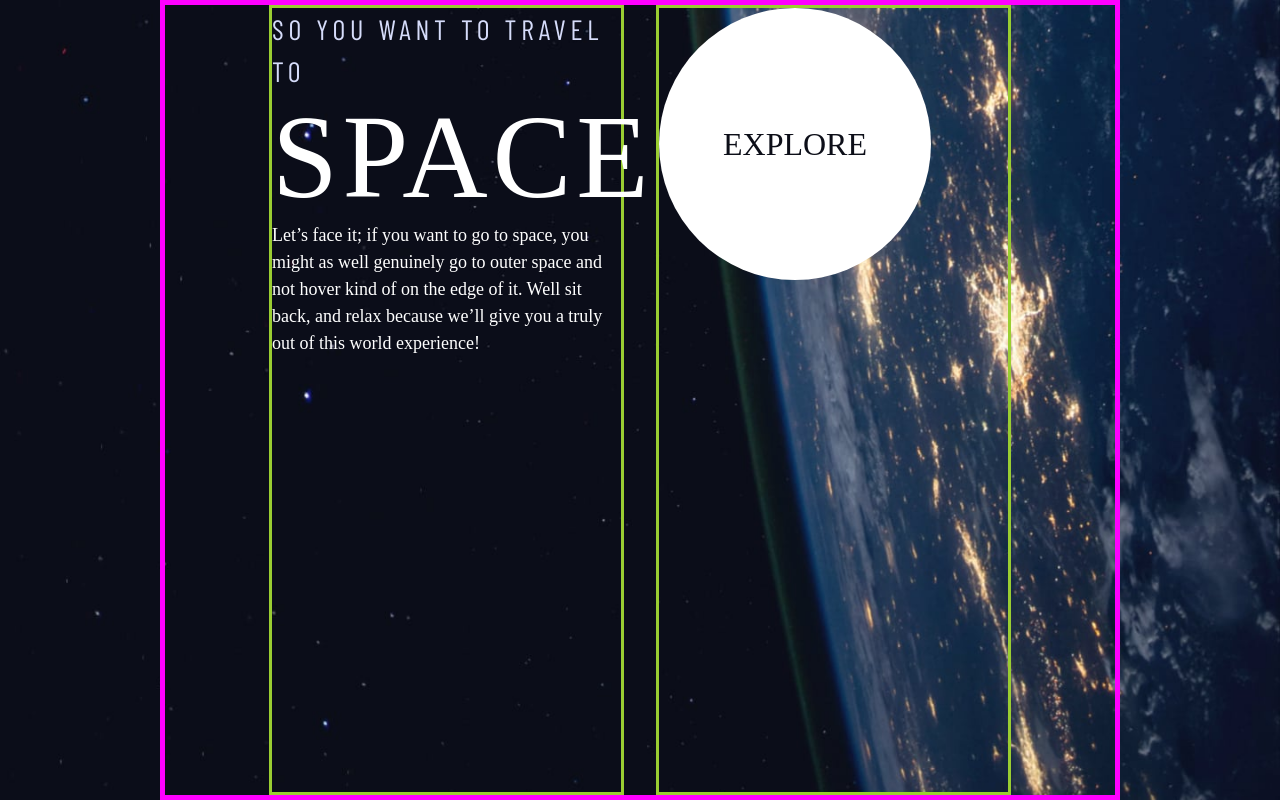
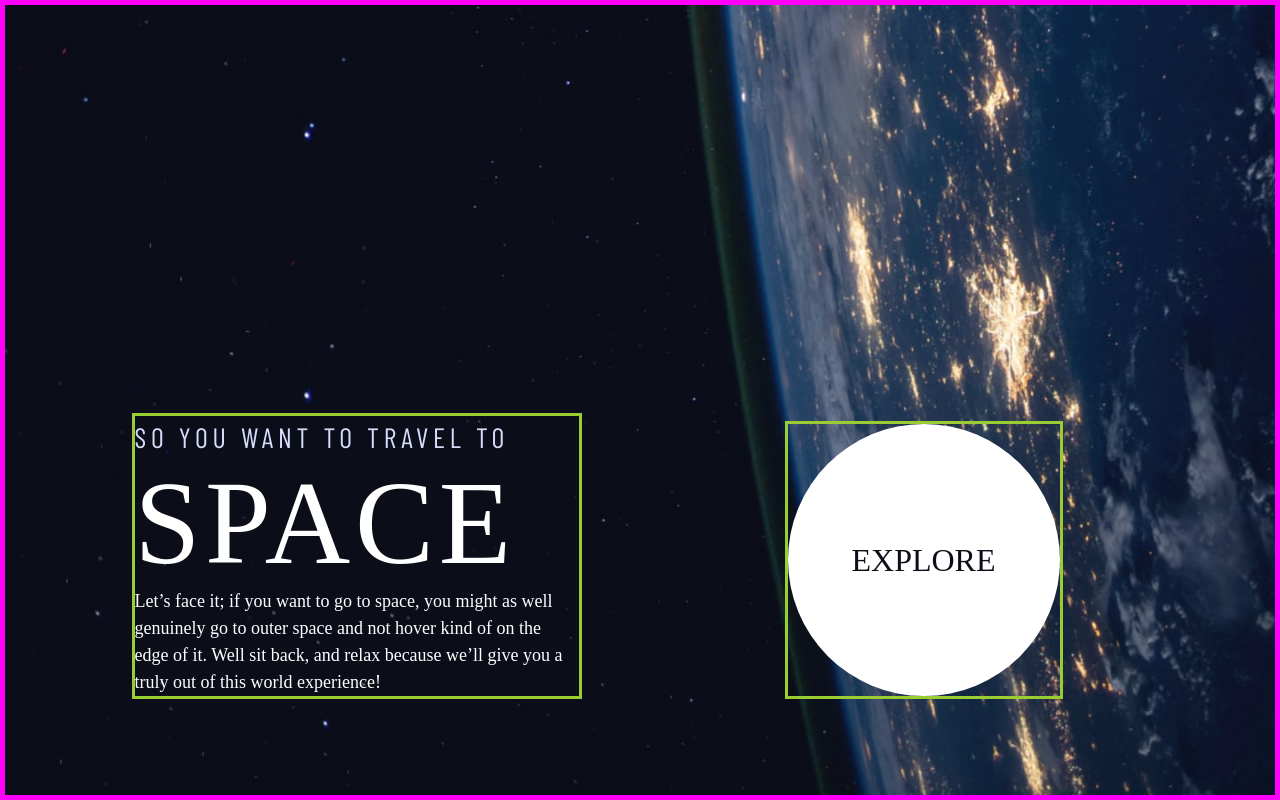
Before and after one commit to JulienLEUILLIER/spaceproject, a React app: page / in a window 1280 px wide. Built offline with nearby package versions, Linux system fonts and the light colour scheme; a web font is replaced by a local one.

Commit message:
Home layout finalized

```diff
--- a/src/components/Home/Home.tsx
+++ b/src/components/Home/Home.tsx
@@ -4,7 +4,7 @@ import LargeButton from './LargeButton'
 
 const Home = () => {
   return (
-      <MainContentComponent leftComponent={<HomeText />} rightComponent={<LargeButton />}/>
+      <MainContentComponent className={'grid-container--home'} leftComponent={<HomeText />} rightComponent={<LargeButton />}/>
   )
 }
 
--- a/src/components/MainContent/MainContentComponent.styles.ts
+++ b/src/components/MainContent/MainContentComponent.styles.ts
@@ -5,10 +5,17 @@ export const Wrapper = styled.div`
   display: grid;
   min-height: 100vh;
   text-align: center;
+  place-items: center;
+  padding-inline: 1rem;
 
   > * {
     border: 3px solid yellowgreen;
     max-width: 50ch;
+  }
+
+  &.grid-container--home {
+    padding-bottom: max(6rem, 10vh);
+    align-items: end;
   }
 
   @media (min-width: 45rem) {
--- a/src/components/MainContent/MainContentComponent.tsx
+++ b/src/components/MainContent/MainContentComponent.tsx
@@ -3,11 +3,12 @@ import { Wrapper } from "./MainContentComponent.styles"
 interface MainContentComponentProps {
     leftComponent: JSX.Element;
     rightComponent: JSX.Element;
+    className: string
 }
 
-const MainContentComponent = ({leftComponent, rightComponent}: MainContentComponentProps) => {
+const MainContentComponent = ({leftComponent, rightComponent, className}: MainContentComponentProps) => {
     return (
-        <Wrapper className="container">
+        <Wrapper className={className}>
             {leftComponent}
             {rightComponent}
         </Wrapper>
--- a/src/hooks/useImage.ts
+++ b/src/hooks/useImage.ts
@@ -33,6 +33,7 @@ const useImage = (routeComponent: JSX.Element) => {
         for(const view of possibleViews) {
           currentBackgrounds[`${view}`] = (await import(`../components/${routeName}/images/background-${routeName.toLowerCase()}-${view}.jpg`)).default;
         }
+
         setImages(currentBackgrounds);
 
       } catch(error) {
```
